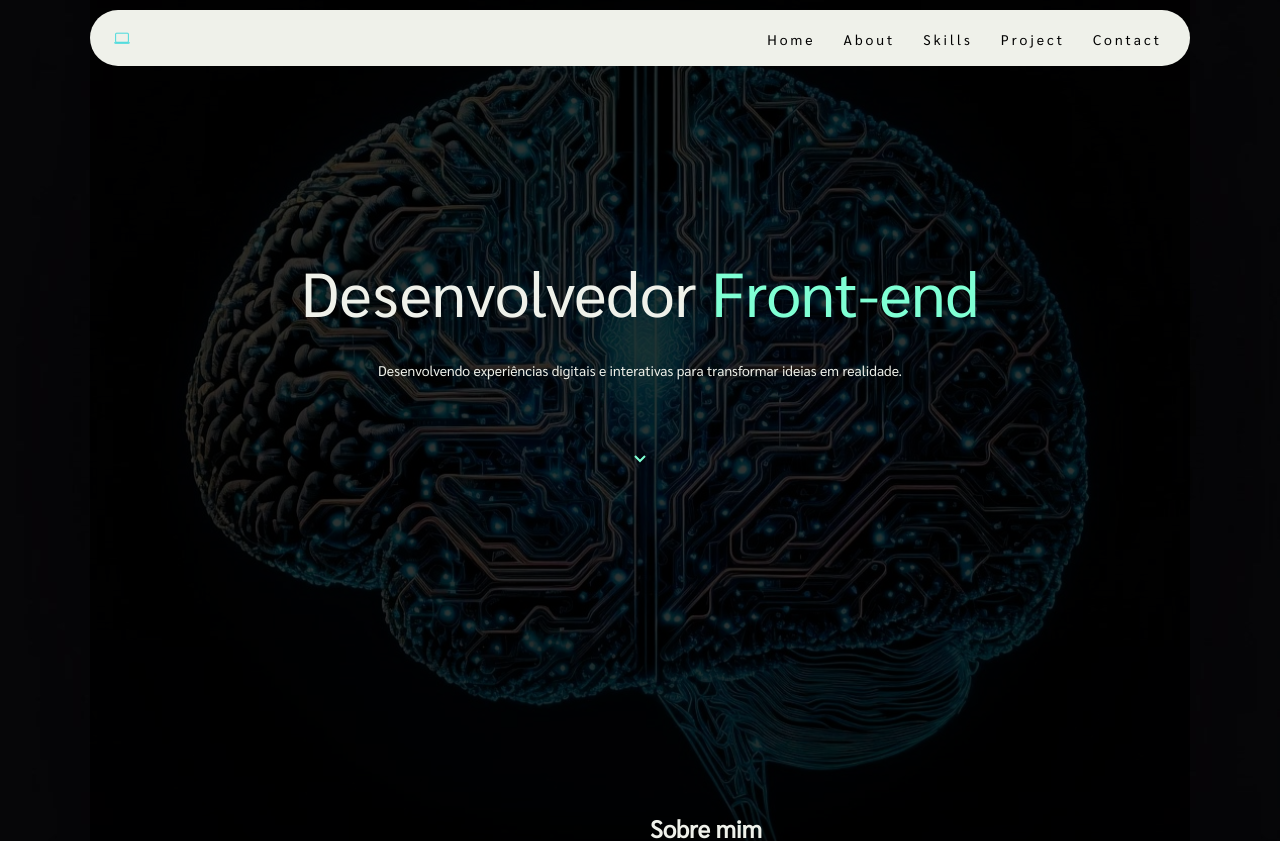
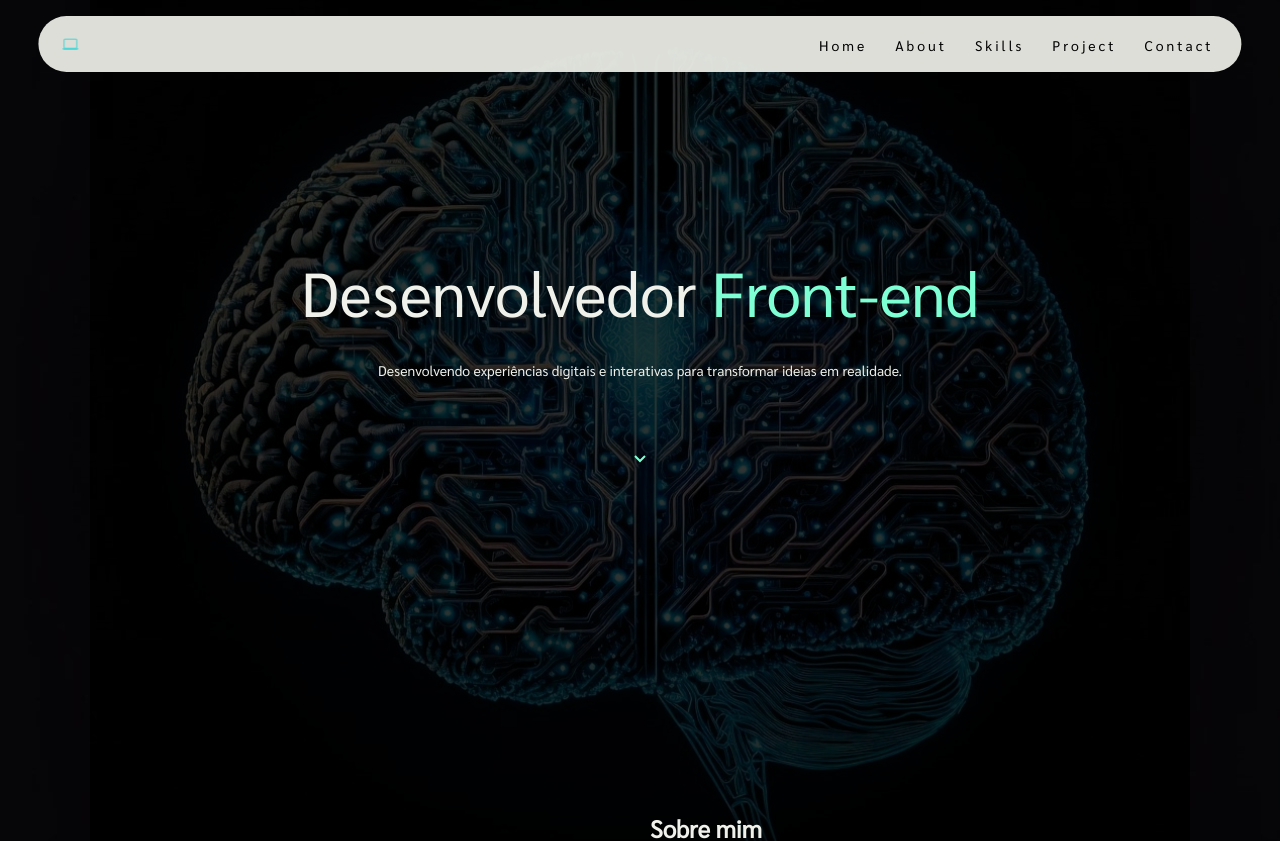
Before and after one commit to jotaMch/Portfolio_Jm, a React (Vite) app: page / in a window 1280 px wide. Shown: the top 841 px of the page. Built offline with nearby package versions, Linux system fonts and the light colour scheme.

Commit message:
add new width

```diff
--- a/src/styles/main.css
+++ b/src/styles/main.css
@@ -50,14 +50,16 @@ header {
   display: flex;
   align-items: center;
   justify-content: space-between;
-  background-color: #eff1ea;
+  background-color: #eff1eaeb;
   backdrop-filter: blur(80%); /* Aplicando o blur no fundo */
   margin: 0 auto ;
   padding: 10px 14px;
   position: fixed;
-  top: 10px;
+  top: 2%;
+  left: 50%;
+  translate: -50%;
   border-radius: 30px;
-  width: 1100px;
+  width: 94%;
   z-index: 80;
 }
 
```
